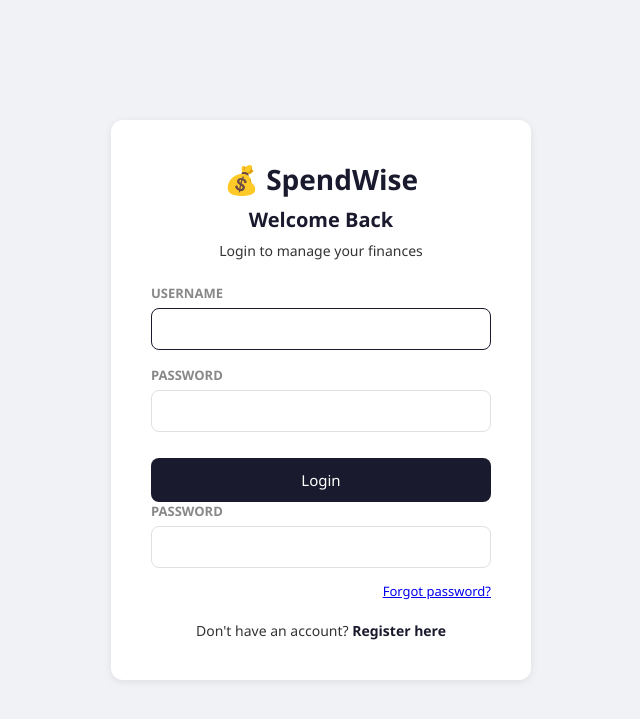
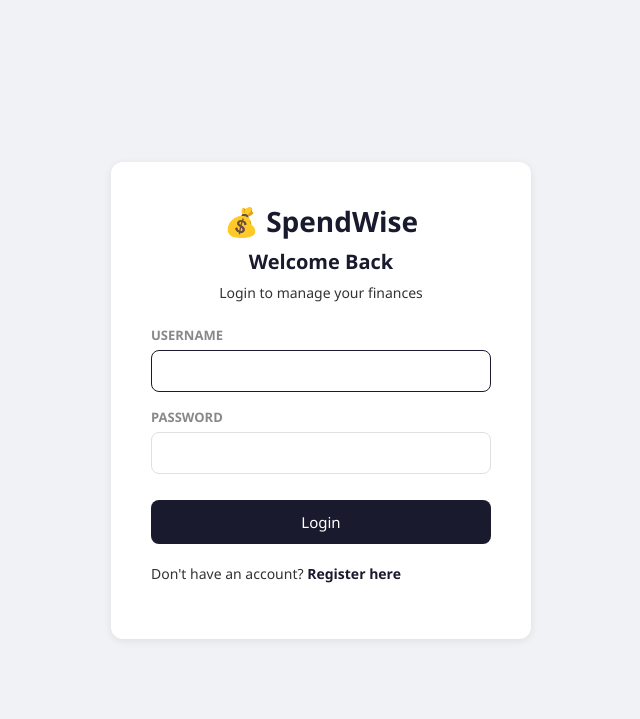
Before and after one commit to Temi901/SpendWise, a Django app: page /accounts/login/ in a window 1280 px wide. Shown: the top 719 px of the page, without its empty margins (319-959 px from the left). Run offline with Django 5.2, Linux system fonts and the light colour scheme.

```diff
--- a/accounts/templates/accounts/login.html
+++ b/accounts/templates/accounts/login.html
@@ -34,12 +34,6 @@
                 <button type="submit" class="btn-add">Login</button>
             </form>
             <div class="form-group">
-    <label>Password</label>
-    {{ form.password }}
-    <p style="text-align:right; margin-top:5px;">
-        <a href="{% url 'password_reset' %}" style="font-size:13px;">Forgot password?</a>
-    </p>
-</div>
 
             <p class="auth-link">
                 Don't have an account?
```
